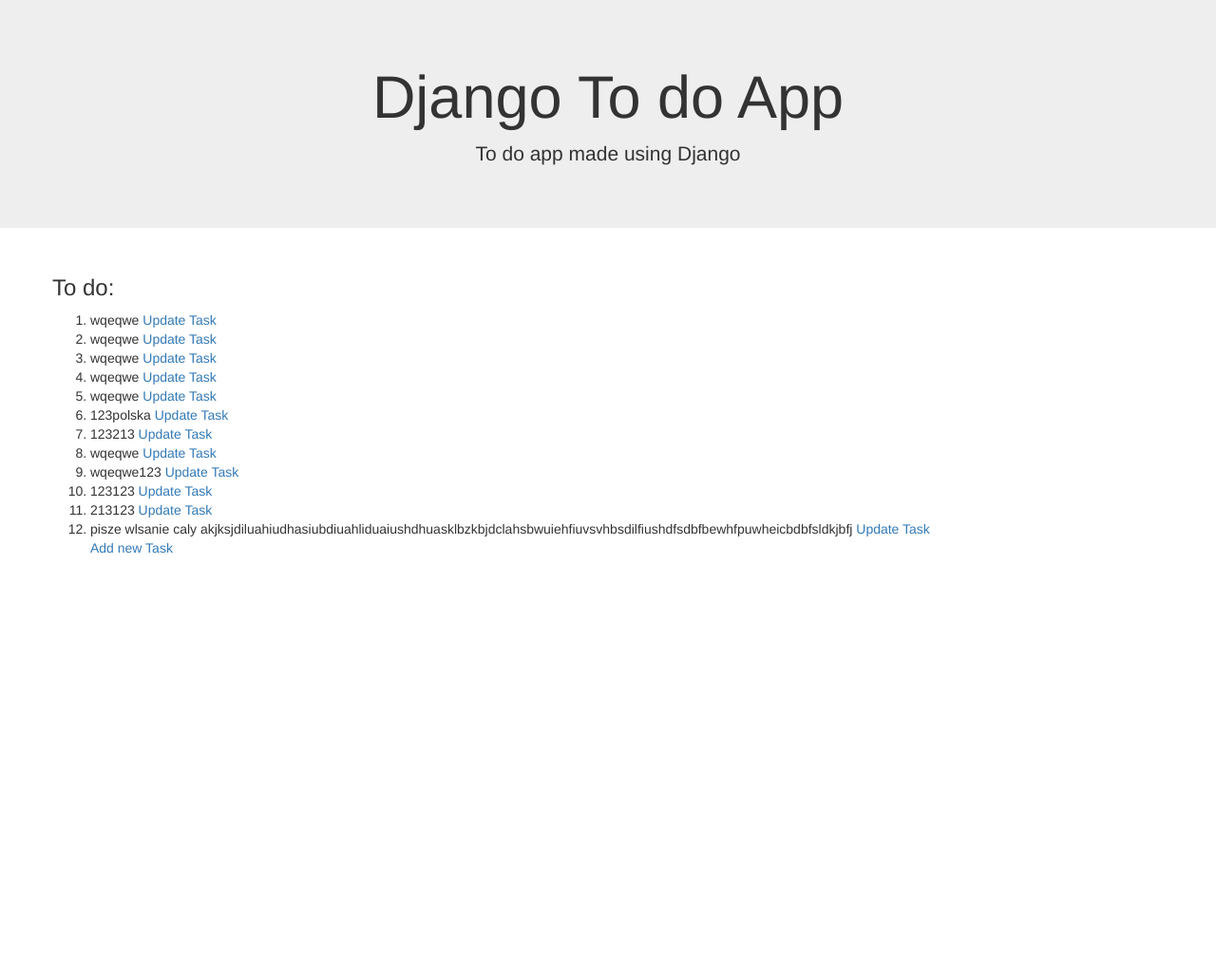
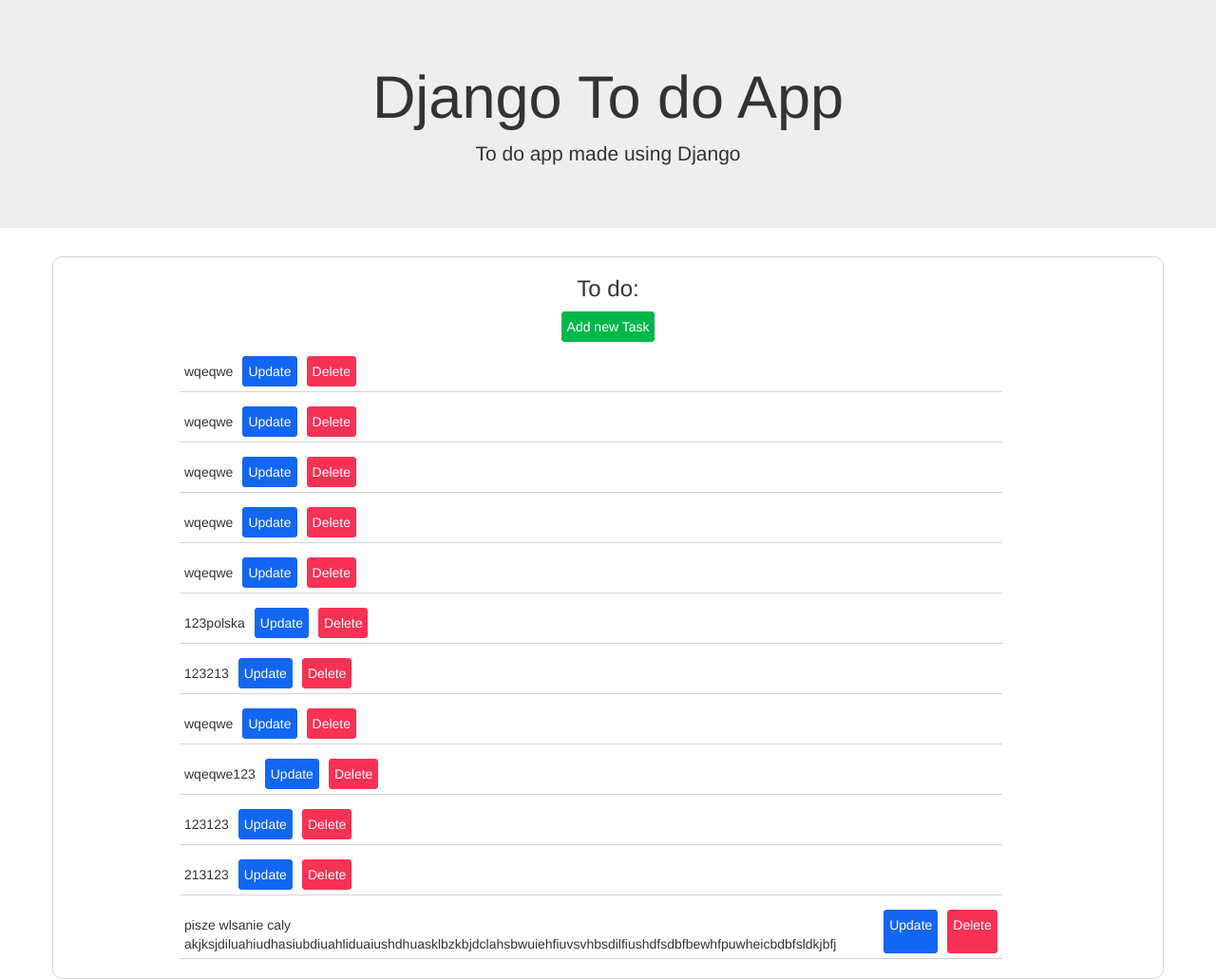
Before and after one commit to MichalskiWiktor/ToDoApp-Django, a Django app: page / in a window 1280 px wide. Shown: the whole page at 95% size. Before the commit the page ends 583 px from the top, so only its background shows below. Run offline with Django 4.2, Linux system fonts and the light colour scheme; data comes from the database, SQL or seed files in the repository; both versions use the stored data as it was after the commit; some libraries are stand-ins or nearby versions.

Commit message:
added style to list template

```diff
--- a/list/templates/list.html
+++ b/list/templates/list.html
@@ -1,18 +1,72 @@
 {% extends "index.html" %}
 {%block content%}
+<style>
+  .container{
+    display:grid;
+    place-items: center;
+    border: 1px solid lightgray;
+    border-radius: 10px;
+  }
+  .newElement{
+    padding:5px;
+    border:1px solid #00b74a;
+    border-radius:3px;
+    background-color: #00b74a;
+    text-align: center;
+  }
+  .updateElement{
+    padding:5px;
+    border:1px solid #1266f1;
+    border-radius:3px;
+    background-color: #1266f1;
+    text-align: center;
+  }
+  .deleteElement{
+    padding:5px;
+    border:1px solid #f93154;
+    border-radius:3px;
+    background-color: #f93154;
+    text-align: center;
+  }
+  .textElement{
+    margin-top: 1.3%;
+  }
+  a{
+    color:white;
+    text-decoration: none;
+  }
+  a:hover{
+    color:white;
+    text-decoration: none;
+  }
+  li{
+    display: flex;
+    margin:10px;
+    width:90%;
+    border-bottom: 1px solid lightgray;
+  }
+  li > *{
+    margin:5px;
+  }
+
+</style>
 <div class="container">
-    <div class="row justify-content-center">
     <h3>To do:</h3>
+    <div class="newElement">
+      <a href="{% url 'new_item' %}">Add new Task</a>
+    </div>
     <ol>
       {% for item in items %}
       <li>
-          {{item}}
-          <a href="{% url 'update_item' item.id %}">Update Task</a>
+        <div class="textElement">{{item}}</div>
+        <div class="updateElement">
+          <a href="{% url 'update_item' item.id %}">Update</a>
+        </div>
+        <div class="deleteElement">
+          <a href="{% url 'update_item' item.id %}">Delete</a>
+        </div>
       </li>
       {% endfor %}
-        <a href="{% url 'new_item' %}">Add new Task</a>
-
     </ol>
   </div>
-  </div>
 {% endblock %}
```
Also changed, not shown: db.sqlite3. Lines whose indentation alone changed are shown as unchanged.
